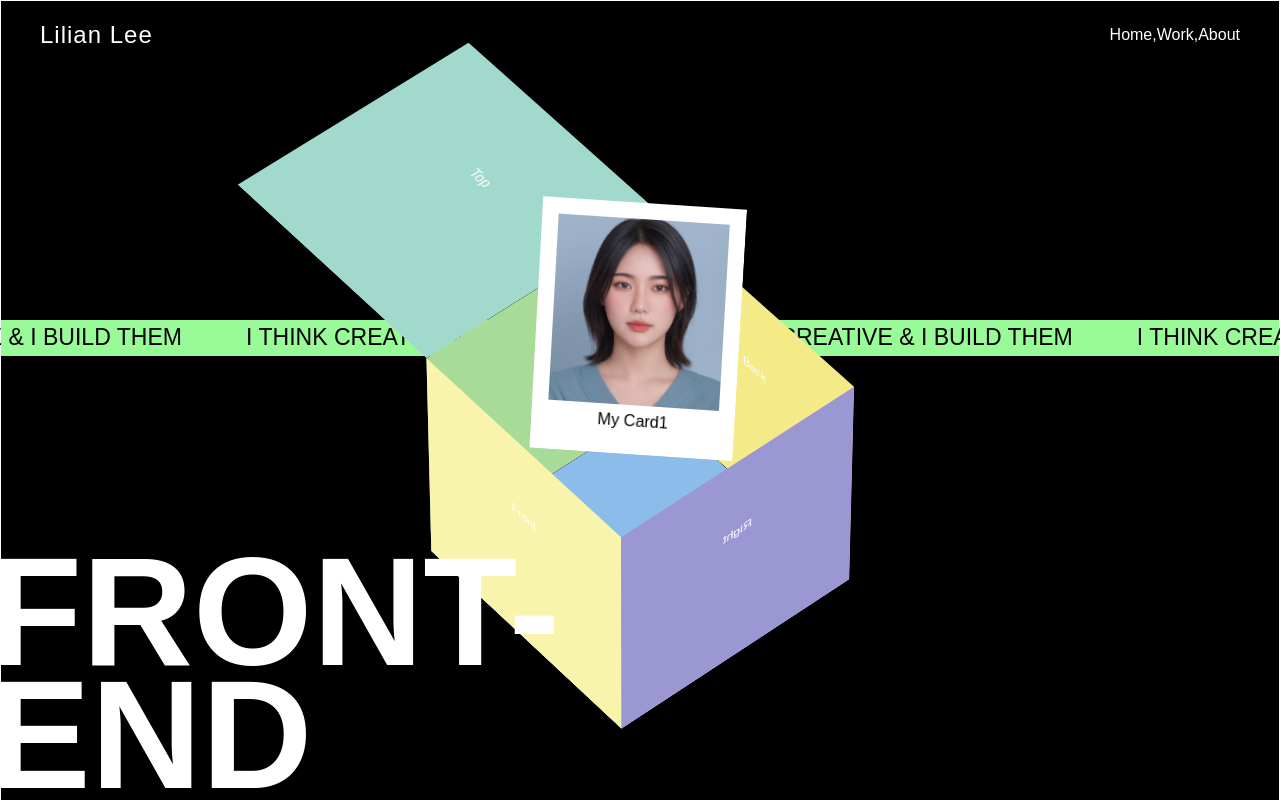
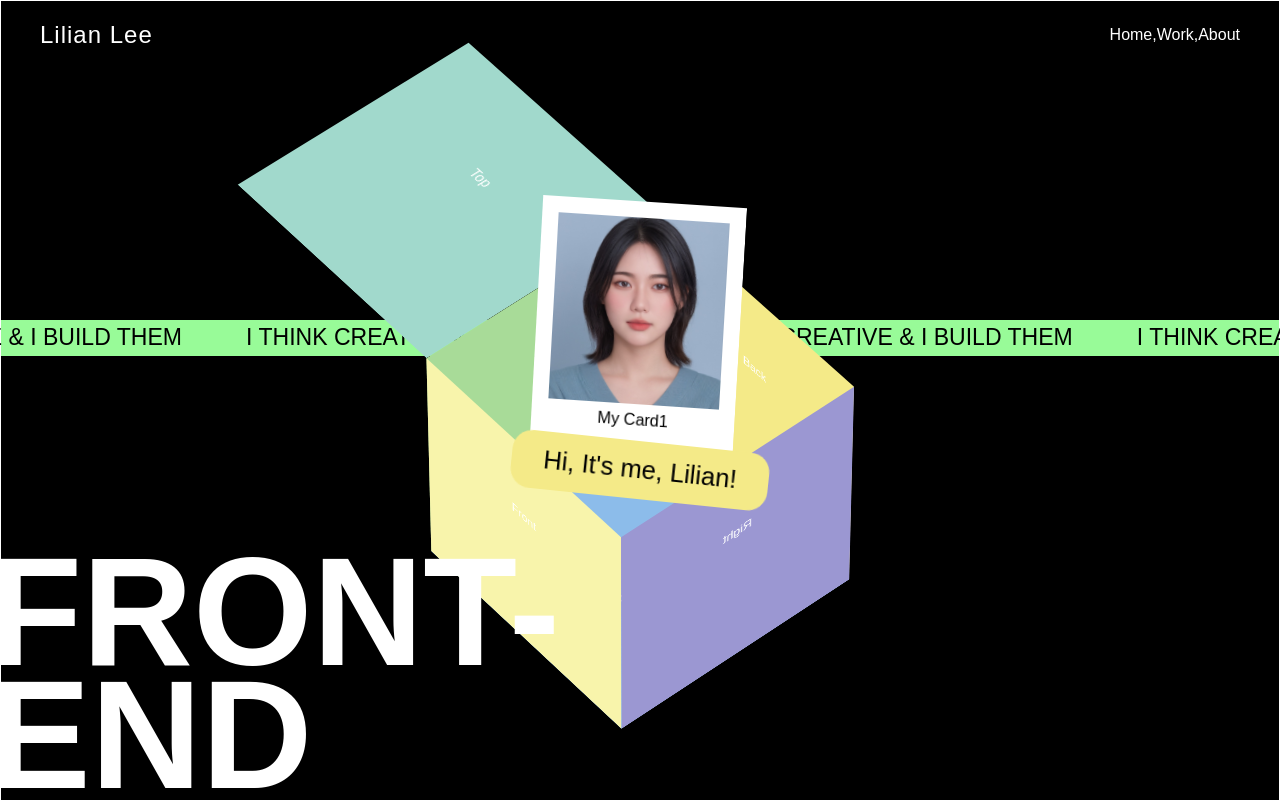
Before and after one commit to lilianlee0213/Portfolio-of-Lilian-Lee, a React (Create React App) app: page / in a window 1280 px wide. Shown: the top 800 px of the page. Built offline with nearby package versions, Linux system fonts and the light colour scheme; a web font is replaced by a local one.

Commit message:
text animation

```diff
--- a/src/components/Home/index.js
+++ b/src/components/Home/index.js
@@ -1,7 +1,14 @@
 import {useEffect, useRef, useState} from 'react';
 import './style.css';
-import {motion, useInView, useScroll, useTransform} from 'framer-motion';
+import {
+	motion,
+	useInView,
+	useMotionValueEvent,
+	useScroll,
+	useTransform,
+} from 'framer-motion';
 export default function Home() {
+	const [isCardOut, setCardOut] = useState(false);
 	const targetRef = useRef(null);
 	const inViewRef = useRef(null);
 	const isInView = useInView(inViewRef, {once: true});
@@ -13,8 +20,14 @@ export default function Home() {
 	const rotateXBox = useTransform(scrollYProgress, [0.25, 0.4], [140, -50]);
 	const rotateYBox = useTransform(scrollYProgress, [0.25, 0.4], [140, -50]);
 	const openBox = useTransform(scrollYProgress, [0.4, 0.5], [0, 300]);
-	const cardY = useTransform(scrollYProgress, [0.5, 0.6], [70, -250]);
-
+	const cardY = useTransform(scrollYProgress, [0.5, 0.6], [70, -200]);
+	useMotionValueEvent(scrollYProgress, 'change', (latest) => {
+		if (latest >= 0.6) {
+			setCardOut(true);
+		} else {
+			setCardOut(false);
+		}
+	});
 	return (
 		<div className="section-wrapper">
 			<section id="home" className="section section-1" ref={targetRef}>
@@ -54,7 +67,7 @@ export default function Home() {
 					</motion.div>
 					<motion.div
 						ref={inViewRef}
-						className="absolute w-100 marquee"
+						className="absolute w-100 marquee-container"
 						style={{
 							opacity: isInView ? 1 : 0,
 							transition: 'all 0.9s cubic-bezier(0.17, 0.55, 0.55, 1) 0.3s',
@@ -100,7 +113,7 @@ export default function Home() {
 					</motion.div>
 					<motion.div
 						ref={inViewRef}
-						className="absolute text-title"
+						className="absolute title-container"
 						style={{
 							transform: isInView ? 'none' : 'translateX(-200px)',
 							opacity: isInView ? 1 : 0,
@@ -114,6 +127,27 @@ export default function Home() {
 							developer
 						</h1>
 					</motion.div>
+					<motion.div className="absolute text-container">
+						<motion.p
+							className="text"
+							initial={{opacity: 0}}
+							animate={{
+								rotate: isCardOut ? [7, 0, -7] : [],
+								scale: isCardOut ? [1, 1.5, 1] : [],
+								opacity: isCardOut ? 1 : 0,
+							}}
+							transition={{
+								rotate: {
+									repeat: Infinity,
+									ease: 'linear',
+									repeatType: 'reverse',
+									duration: 0.3,
+									delay: 0.3,
+								},
+							}}>
+							Hi, It's me, Lilian!
+						</motion.p>
+					</motion.div>
 				</div>
 			</section>
 			<section id="home" className="section section-home">
--- a/src/components/Home/style.css
+++ b/src/components/Home/style.css
@@ -1,5 +1,5 @@
 .section-1 {
-	height: 1000vh;
+	height: 500vh;
 }
 
 .hero {
@@ -77,7 +77,7 @@
 	color: black;
 }
 /******* marquee *******/
-.marquee {
+.marquee-container {
 	top: 0;
 	padding: 0.4rem;
 	white-space: nowrap;
@@ -96,10 +96,23 @@
 }
 
 /******* title *******/
-.text-title {
+.title-container {
 	width: 100%;
 	left: -1%;
 	bottom: -100%;
 	font-size: 12vw;
 	line-height: 0.8;
 }
+/******* text *******/
+.text-container {
+	left: 50%;
+	top: 50%;
+	transform: translate(-50%, -50%);
+}
+.text-container .text {
+	padding: 1rem 2rem;
+	color: #000;
+	background-color: var(--yellow);
+	font-size: 2vw;
+	border-radius: 20px;
+}
--- a/src/styles/utilities.css
+++ b/src/styles/utilities.css
@@ -78,6 +78,9 @@
 .justify-space {
 	justify-content: space-between;
 }
+.justify-end {
+	justify-content: end;
+}
 .align-center {
 	align-items: center;
 }
```
